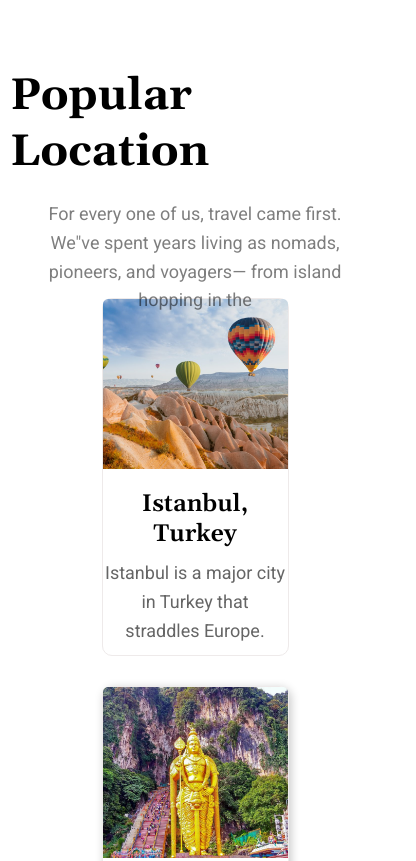
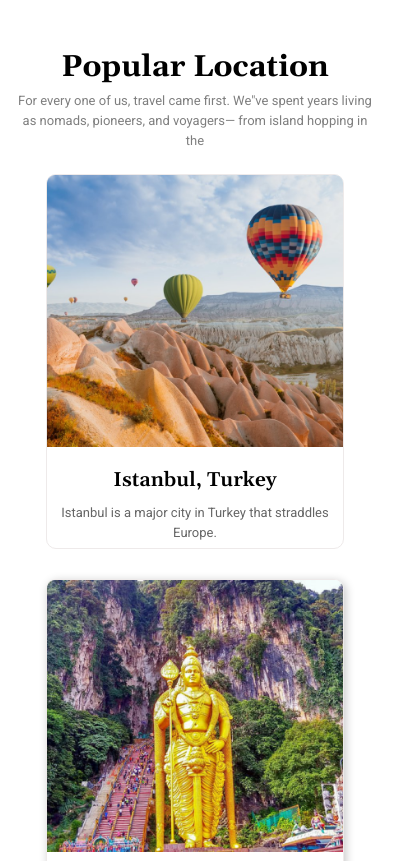
Before and after one commit to murashkina2205/TraveLand, a plain HTML site: page index.html in a window 390 px wide. Shown: the part 902-1763 px from the top of the page, 416 px wide, since content can reach past the window. Drawn offline with nearby package versions, Linux system fonts and the light colour scheme; a web font is replaced by a local one.

Commit message:
Update style.css

```diff
--- a/css/style.css
+++ b/css/style.css
@@ -794,6 +794,124 @@ h4.title_others2{
     }
 
 }
+@media(max-width:400px){
+    .container,
+    .container_footer,
+    .container_so{
+        max-width: 100%;
+        padding: 10px;
+    }
+    .show{
+        display: block;
+    }
+    .header {
+        min-height: 900px;
+    }
+    .header-menu {
+        min-height: 300px;
+    }
+    .button-book{
+        border:none;
+        width: 80px;
+        height: 30px;
+        background-color: rgb(165, 39, 39);
+        font-size: 12px;
+        color: white;
+        border-radius: 0.5em;
+        font-family:"Roboto", sans-serif;
+        transition: ease-in-out 0.3s;
+    }
+    ._popuraplocation,
+    ._specialOffers{
+        display: flex;
+        justify-content: center;
+        align-items: center;
+        font-size: 30px;
+        margin-top: 20px;
+        font-family: "Gelasio", serif;
+      font-optical-sizing: auto;
+      font-style: normal;
+    }
+    ._aboutText{
+        display: flex;
+        justify-content: center;
+        margin: 5px;
+    }
+    .aboutText,
+    ._aboutTextSpecialOffers{
+        opacity: 50%;
+        justify-content: center;
+        align-items: center;
+        font-family: "Roboto", sans-serif;
+        font-weight: 400;
+        font-style: normal;
+        color: black;
+        font-size: 13px;
+        line-height: 20px;
+        text-align: center;
+    }
+    .text_attractions,
+    .opisanie{
+        font-family: "Roboto", sans-serif;
+        font-weight: 400;
+        font-style: normal;
+        font-size: 13px;
+        line-height: 20px;
+        text-align: center;
+        opacity: 60%;
+        margin-bottom: 5px;
+    }
+    h2.attractions,
+    .title_others,
+    .title_others2{
+        font-family: "Gelasio", serif;
+        font-optical-sizing: auto;
+        font-weight: 600;
+        font-style: normal;
+        font-size: 20px;
+    }
+    .im{
+        display: flex;
+        flex-direction: column;
+        justify-content: space-between;
+        flex-wrap: wrap;
+        align-items: center;
+        border: 1px rgb(238, 234, 234) solid ;
+        border-radius: 10px;
+        width: 80%;
+        row-gap:20px ;
+        column-gap: 20px;
+        margin-top: 20px;
+    }
+    .news_1 img {
+        width: 120%;
+        text-align: center;
+        align-items: center;
+        justify-content: center;
+        margin-left: -20px;
+    }
+    ._4block,
+    ._3block,
+    .menu_list_footer{
+        flex-direction: column;
+        align-items: center;
+        justify-content: center;
+    }
+    .text_email{
+        position: absolute;
+        color: black;
+        z-index: 1;
+        margin-left: -40px;
+        margin-top: -6px;
+    }
+    .ptn{
+        flex-direction: column;
+        align-items: center;
+        justify-content: center;
+    }
+
+
+}
 @media(max-width:320px){
     .container,
     .container_footer,
```
